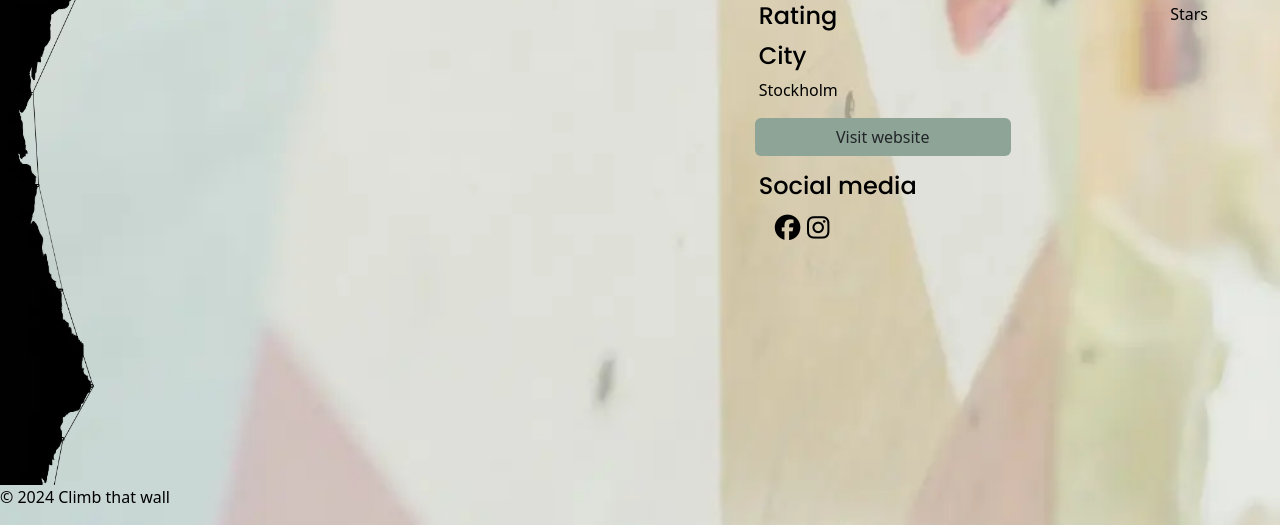
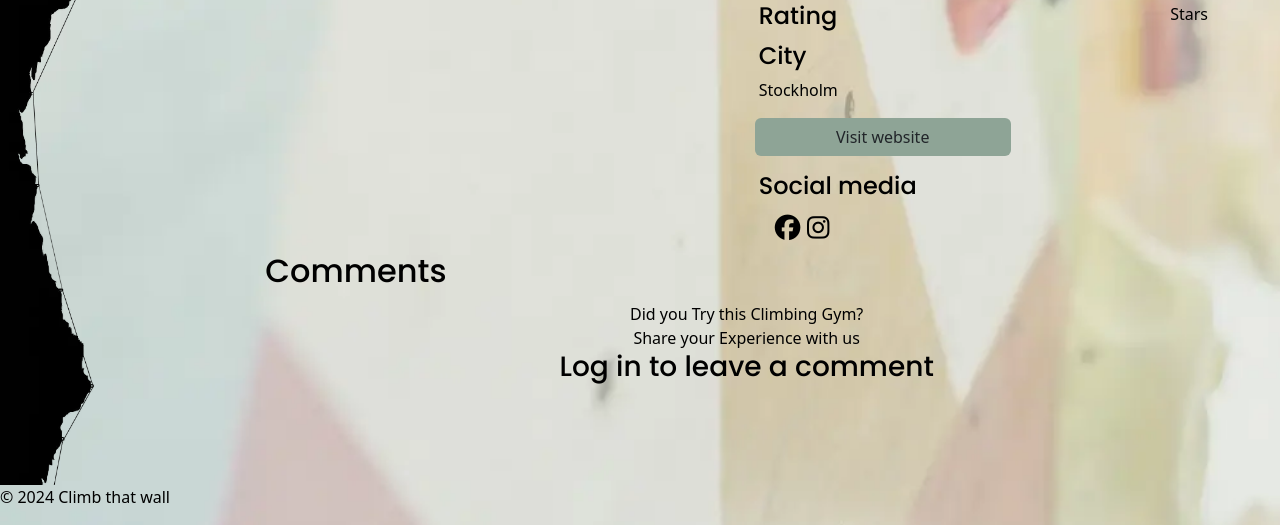
Before and after one commit to Ko11e/Climb-that-wall, a Django app: a page that uses climb_gyms/templates/climb_gyms/gym.html in a window 1280 px wide. Shown: the part 715-1240 px from the top of the page. Run offline with Django 5.2, Linux system fonts and the light colour scheme; data comes from the database, SQL or seed files in the repository; parts of the project's set-up code (start-up, migrations or seed data) failed here and were passed over; some libraries are stand-ins or nearby versions; some web fonts are replaced.

Commit message:
Add comments functionality to gym page

```diff
--- a/climb_gyms/templates/climb_gyms/gym.html
+++ b/climb_gyms/templates/climb_gyms/gym.html
@@ -120,6 +120,66 @@
                 </div>
             </div>
         </div>
+        <div class="col mx-4">
+            <div class="col">
+                <h2 class="p-1">Comments</h2>
+            </div>
+            <!--Comments -->
+            {% if request.user.is_authenticated %}
+            <div class="col">
+                {% comment %} <form method="POST" action="{% url 'add_comment' gym.id %}" class="comment-form">
+                    {% csrf_token %}
+                    <div class="form-group">
+                        <label for="comment">Comment</label>
+                        <textarea class="form-control" id="comment" name="comment" rows="3"></textarea>
+                    </div>
+                    <button type="submit" class="btn btn-primary">Submit</button>
+                </form> {% endcomment %}
+            </div>
+            <div class="comments">
+                {% if comments %}
+                    {% for comment in comments %}
+                    <div class="row">
+                    <!-- Media object -->
+                        <div class=" d-flex comment">
+                            <!-- Image -->
+                            <a href="{% url 'profile' comment.user.profile.id %}" aria-label="Click to view user profile {{comment.user.username}}">
+                                <img src="{{ comment.user.profile.profile_pic.url }}" class="me-3 rounded-circle" style="width: 60px; height: 60px;" alt="{{ comment.user.username }} Profile Photo">
+                            </a>
+                            <!-- Media body -->
+                            <div class="media-body">
+                                <h5 class="fw-bold">{{comment.user.username}}</h5>
+                                <small class="text-muted">Posted on  {{ comment.created_on }}</small>
+                                <p id="comment-body{{ comment.id }}">{{ comment.body  }}</p>
+                            </div>
+                            <!--End Media body -->
+                            <div class="ms-auto">
+                                {% if user.is_authenticated and comment.author == user %}
+                                    <button class="btn btn-edit d-flex comment-icon" comment_id="{{ comment.id }}"><i class="fa-regular fa-pen-to-square"></i></button>
+                                    <button class="btn btn-delete  d-flex comment-icon" comment_id="{{ comment.id }}"><i class="fa-regular fa-trash-can"></i></button>
+                                {% endif %}
+                            </div>
+                        </div>
+                    </div>
+                    {% endfor %}
+                </div>
+                {% else %}
+                <div class="form-title text-center my-4">
+                    <h1>Did you Try this Climbing Gym?</h1>
+                </div>
+                <h5 class="text-center">Share your Experience with us</h5>
+                {% endif %}
+
+            </div>
+            {% else %}
+            <div class="col text-center">
+                <div>Did you Try this Climbing Gym?</div>
+                <div>Share your Experience with us</div>
+                <h3 class="text-center"><a chref="{% url 'account_login' %}">Log in</a> to leave a comment</h3>
+            </div>
+            {% endif %}
+
+        </div>
     </div>
 
 {% endblock %}
--- a/climb_gyms/views.py
+++ b/climb_gyms/views.py
@@ -36,3 +36,8 @@ class ClimbGymView(DetailView):
     template_name = 'climb_gyms/gym.html'
     model = ClimbingGyms
     context_object_name = "gym"
+
+    def get_context_data(self, **kwargs):
+        context = super().get_context_data(**kwargs)
+        context['comments'] = Comments.objects.filter(climbing_gym=self.get_object())
+        return context
```
